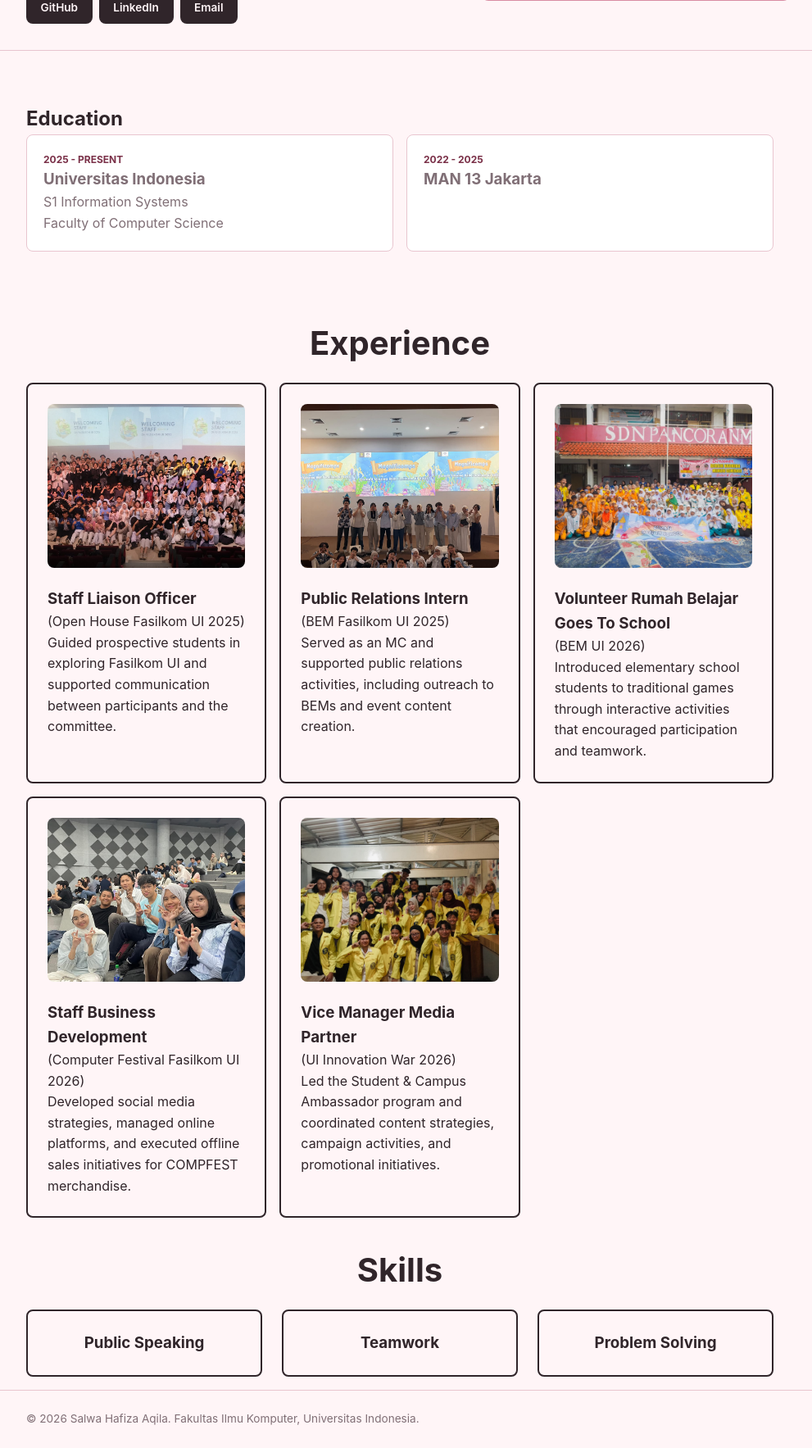
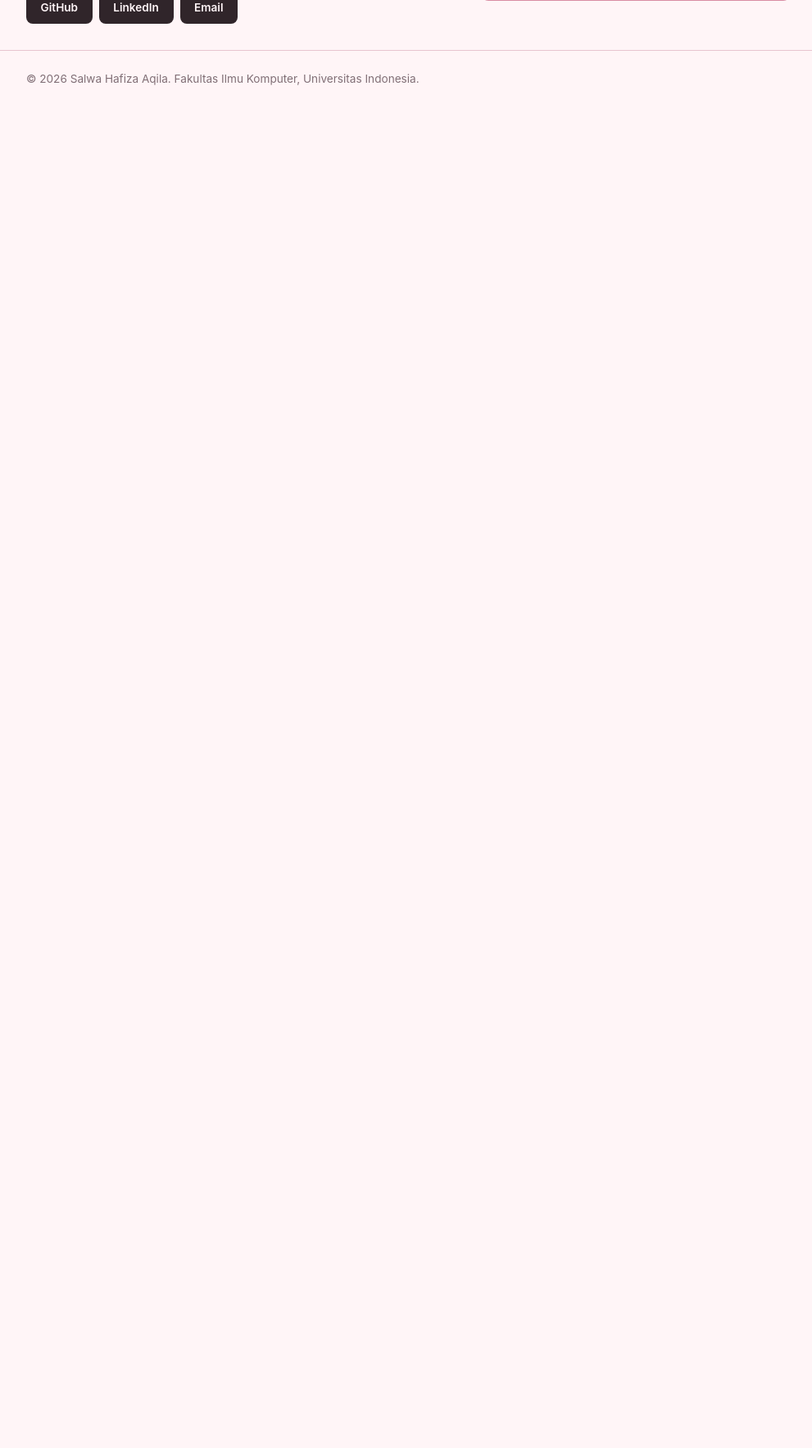
Before and after one commit to salfizaa18/myportofolio, a Django app: page / in a window 1280 px wide. Shown: the part 588-2355 px from the top of the page at 82% size, without its empty margins (152-1143 px from the left). After the commit the page ends 692 px from the top, so only its background shows below. Run offline with Django 5.2, Linux system fonts and the light colour scheme.

Commit message:
update pws: education

```diff
--- a/templates/education.html
+++ b/templates/education.html
@@ -29,7 +29,6 @@
     <main>
         <section class="education" id="education">
             <div class="container">
-                <p class="section-kicker">Pendidikan saya sejauh ini</p>
                 <h1>Education</h1>
                 <div class="education-list">
                     {% for education in education_list %}
--- a/templates/experience.html
+++ b/templates/experience.html
@@ -17,6 +17,7 @@
             <nav>
                 <a href="{% url 'main:show_main' %}">Profile</a>
                 <a href="{% url 'main:show_experience' %}">Experience</a>
+                <a href="{% url 'main:show_education' %}">Education</a>
 
             </nav>
         </div>
--- a/templates/index.html
+++ b/templates/index.html
@@ -53,98 +53,6 @@
                 </div>
             </div>
         </section>
-
-        <section class="education" id="education">
-            <div class="container">
-                <h2 class="animate__animated animate__fadeInUp">Education</h2>
-                <div class="education-list animate__animated animate__fadeInUp">
-                    <div class="education-item animate__animated animate__fadeInUp">
-                        <div class="education-year">
-                            2025 - Present
-                        </div>
-
-                        <div class="education-info">
-                            <h3>Universitas Indonesia</h3>
-                            <p>S1 Information Systems</p>
-                            <p>Faculty of Computer Science</p>
-                        </div>
-                    </div>
-
-                    <div class="education-item animate__animated animate__fadeInUp">
-                        <div class="education-year">
-                            2022 - 2025
-                        </div>
-
-                        <div class="education-info">
-                            <h3>MAN 13 Jakarta</h3>
-                        </div>
-                    </div>
-
-                </div>
-            </div>
-        </section>
-
-        <section class="experience" id="experience">
-            <div class="container">
-                <h2 class="animate__animated animate__fadeInUp">Experience</h2>
-                <div class="experience-grid">
-
-                    <div class="experience-item animate__animated animate__fadeInUp">
-                        <img src="/static/img/ohfasilkom.jpeg" alt="Open House Fasilkom UI">
-                        <h3>Staff Liaison Officer</h3>
-                        <p>(Open House Fasilkom UI 2025)</p>
-                        <p>Guided prospective students in exploring Fasilkom UI and supported communication between participants and the committee.</p>
-                    </div>
-
-                    <div class="experience-item animate__animated animate__fadeInUp">
-                        <img src="/static/img/sbf.jpeg" alt="Sekolah Bem Fasilkom UI">
-                        <h3>Public Relations Intern</h3>
-                        <p>(BEM Fasilkom UI 2025)</p>
-                        <p>Served as an MC and supported public relations activities, including outreach to BEMs and event content creation.</p>
-                    </div>
-
-                    <div class="experience-item animate__animated animate__fadeInUp">
-                        <img src="/static/img/rumbel.jpeg" alt="Rumbel Goes To School">
-                        <h3>Volunteer Rumah Belajar Goes To School</h3>
-                        <p>(BEM UI 2026)</p>
-                        <p>Introduced elementary school students to traditional games through interactive activities that encouraged participation and teamwork.</p>
-                    </div>
-
-                    <div class="experience-item animate__animated animate__fadeInUp">
-                        <img src="/static/img/compfest.jpeg" alt="Compfest Fasilkom UI">
-                        <h3>Staff Business Development</h3>
-                        <p>(Computer Festival Fasilkom UI 2026)</p>
-                        <p>Developed social media strategies, managed online platforms, and executed offline sales initiatives for COMPFEST merchandise.</p>
-                    </div>
-
-                    <div class="experience-item animate__animated animate__fadeInUp">
-                        <img src="/static/img/uiiw.jpeg" alt="UI Innovation War">
-                        <h3>Vice Manager Media Partner</h3>
-                        <p>(UI Innovation War 2026)</p>
-                        <p>Led the Student & Campus Ambassador program and coordinated content strategies, campaign activities, and promotional initiatives.</p>
-                    </div>
-                </div>
-            </div>
-        </section>
-
-        <section class="skills" id="skills">
-            <div class="container">
-                <h2 class="animate__animated animate__fadeInUp">Skills</h2>
-                <div class="skills-list">
-                    <div class="skills-item animate__animated animate__fadeInUp">
-                        <h3>Public Speaking</h3>
-                    </div>
-
-                    <div class="skills-item animate__animated animate__fadeInUp">
-                        <h3>Teamwork</h3>
-                    </div>
-
-                    <div class="skills-item animate__animated animate__fadeInUp">
-                        <h3>Problem Solving</h3>
-                    </div>
-                </div>
-            </div>
-        </section>
     </main>
 
     <footer class="site-footer">
```
Also changed, not shown: main/tests.py (+40 -2 lines).
